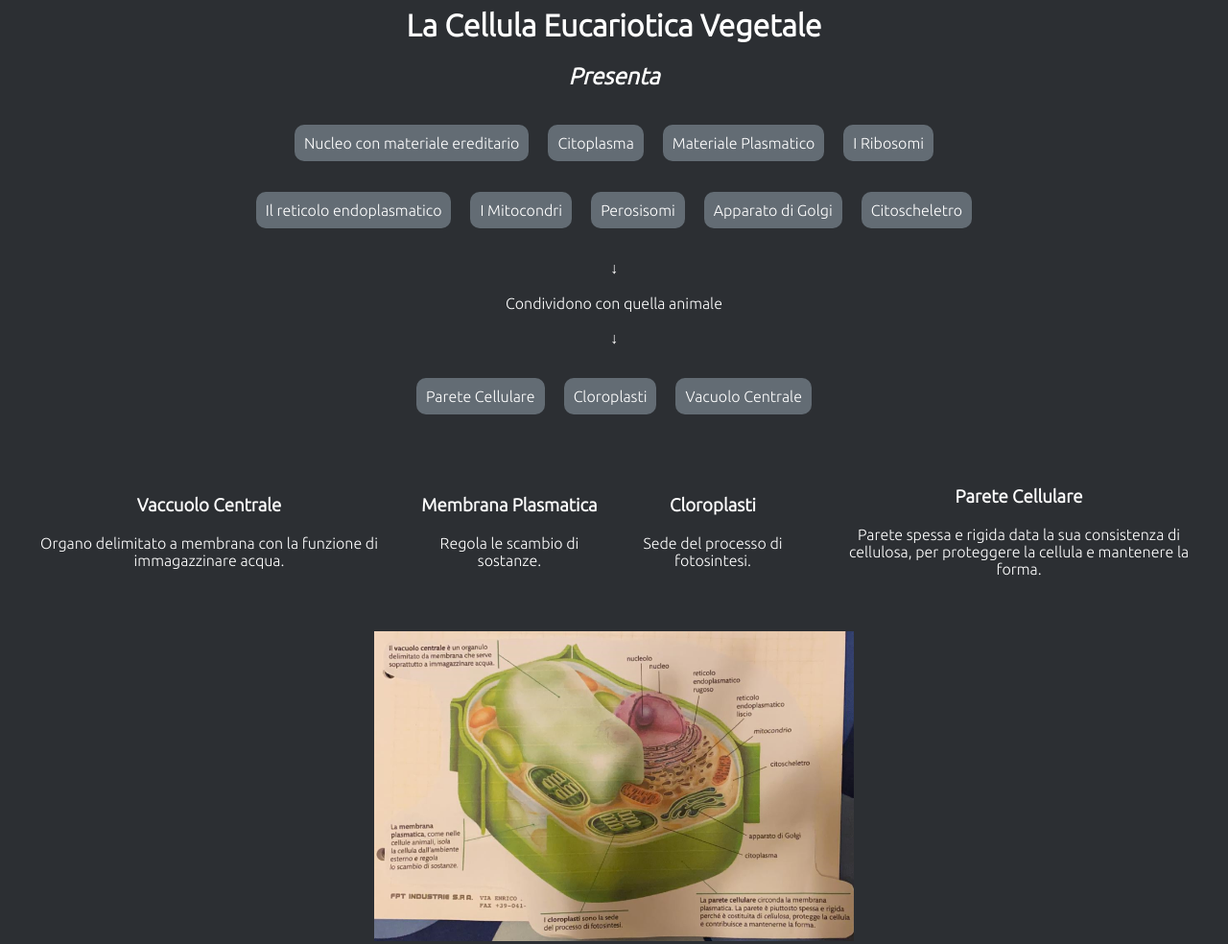
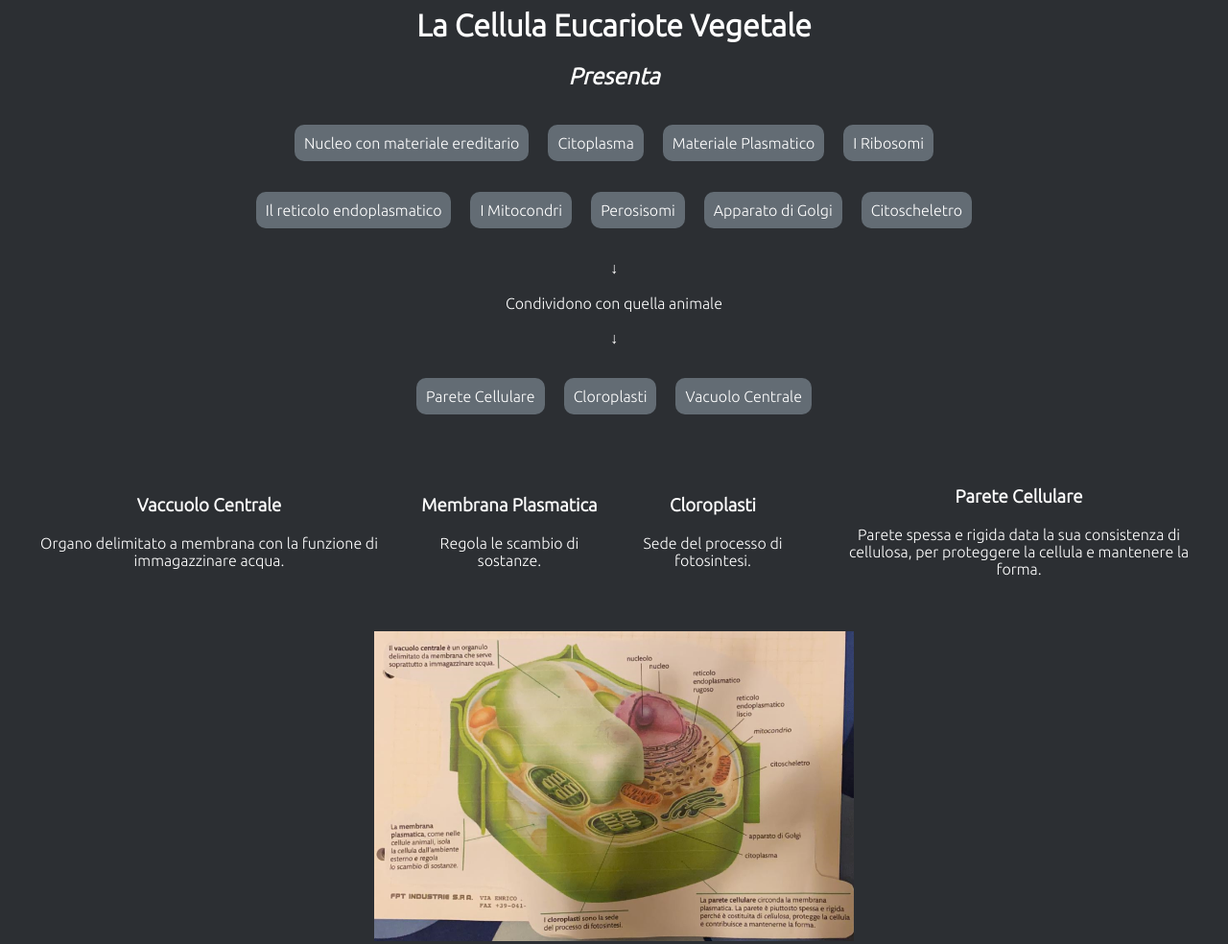
Before and after one commit to ssebastianoo/cellula, a plain HTML site: page index.html in a window 1280 px wide. Shown: the top 984 px of the page at 96% size. Drawn offline with Linux system fonts and the light colour scheme.

```diff
--- a/index.html
+++ b/index.html
@@ -1,7 +1,7 @@
 <!DOCTYPE html>
 <html lang="en" dir="ltr">
   <head>
-    <title>La Cellula Eucariotica Vegetale</title>
+    <title>La Cellula Eucariote Vegetale</title>
     <meta charset="utf-8">
     <meta name="viewport" content="width=device-width, initial-scale=1.0">
     <link rel="stylesheet" href="desktop.css" id="css" type="text/css">
@@ -10,7 +10,7 @@
   </head>
   <body>
     <div class="header">
-      <h1>La Cellula Eucariotica Vegetale</h1>
+      <h1>La Cellula Eucariote Vegetale</h1>
     </div>
     <div class="presentano">
       <h2><em>Presenta</em></h2>
```
Also changed, not shown: 1 other file.
